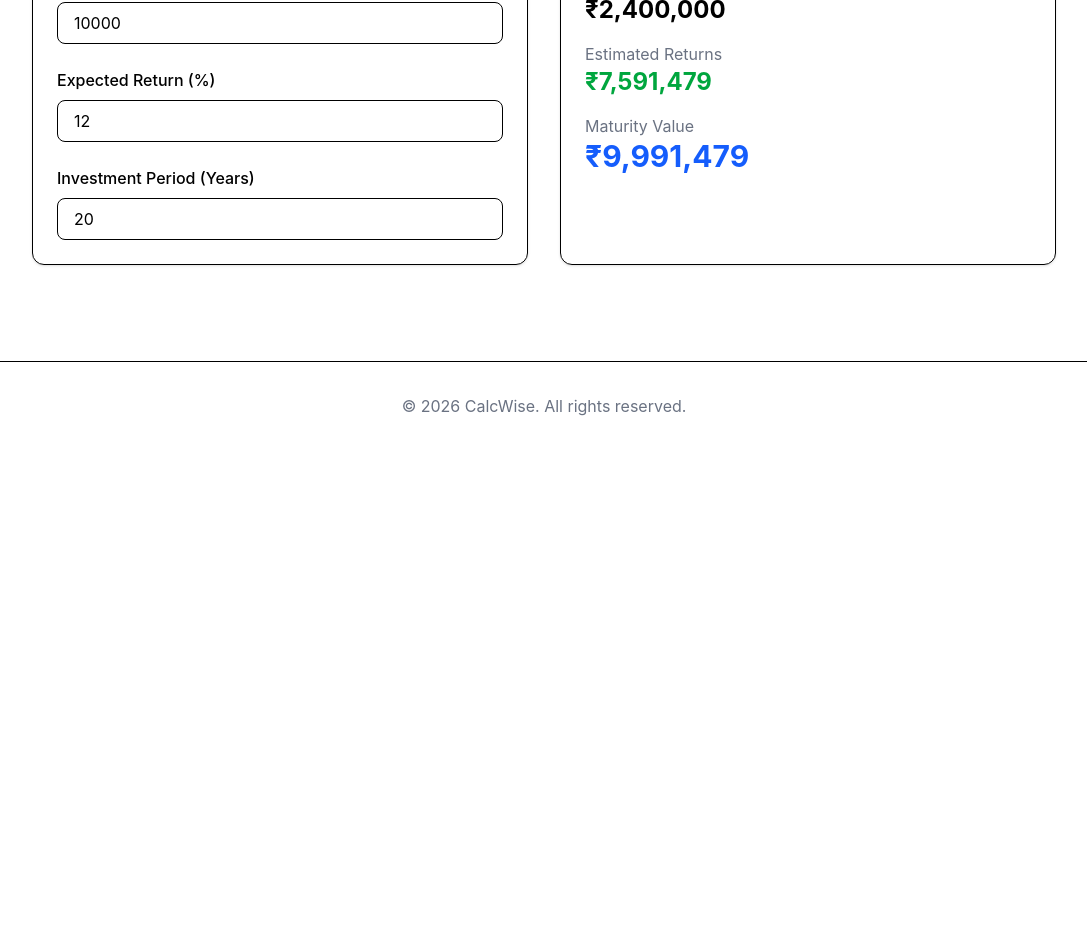
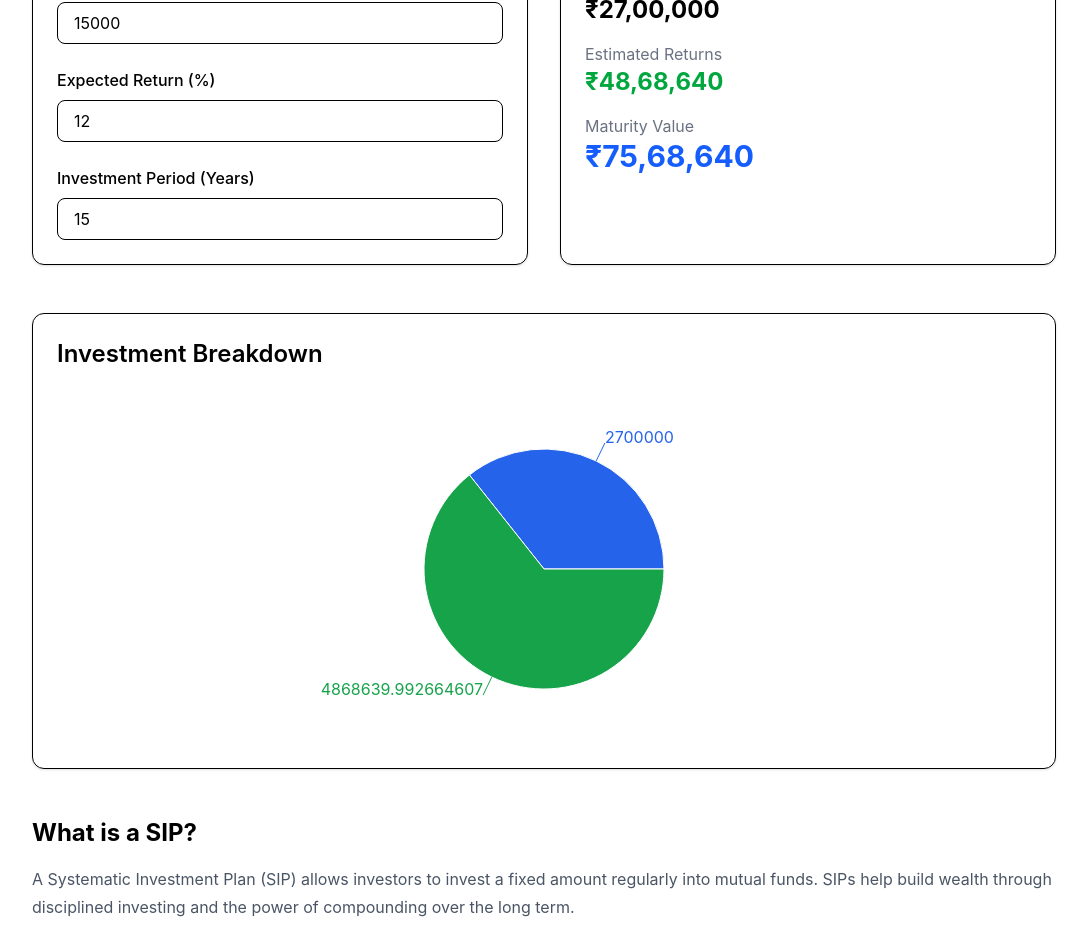
Before and after one commit to santosh450/finance-calculators, a React (Vite) app: page /sip-calculator in a window 1280 px wide. Shown: the part 280-1232 px from the top of the page, without its empty margins (96-1183 px from the left). Before the commit the page ends 800 px from the top, so only its background shows below. Built offline with nearby package versions, Linux system fonts and the light colour scheme.

Commit message:
Pie charts setup

```diff
--- /dev/null
+++ b/src/components/SipPieChart.tsx
@@ -0,0 +1,38 @@
+import { PieChart, Pie, Cell, Tooltip, ResponsiveContainer } from "recharts";
+
+interface Props {
+  investedAmount: number;
+  estimatedReturns: number;
+}
+
+export default function SipPieChart({
+  investedAmount,
+  estimatedReturns,
+}: Props) {
+  const data = [
+    {
+      name: "Invested Amount",
+      value: investedAmount,
+    },
+    {
+      name: "Returns",
+      value: estimatedReturns,
+    },
+  ];
+
+  const COLORS = ["#2563eb", "#16a34a"];
+
+  return (
+    <ResponsiveContainer width="100%" height={350}>
+      <PieChart>
+        <Pie data={data} dataKey="value" outerRadius={120} label>
+          {data.map((_, index) => (
+            <Cell key={index} fill={COLORS[index]} />
+          ))}
+        </Pie>
+
+        <Tooltip />
+      </PieChart>
+    </ResponsiveContainer>
+  );
+}
--- a/src/pages/SipCalculatorPage.tsx
+++ b/src/pages/SipCalculatorPage.tsx
@@ -1,10 +1,12 @@
 import { useState } from "react";
 import { calculateSip } from "../calculators/sip";
+import SipPieChart from "../components/SipPieChart";
+import { formatCurrency } from "../utils/formatCurrency";
 
 export default function SipCalculatorPage() {
-  const [amount, setAmount] = useState(10000);
+  const [amount, setAmount] = useState(15000);
   const [rate, setRate] = useState(12);
-  const [years, setYears] = useState(20);
+  const [years, setYears] = useState(15);
 
   const result = calculateSip(amount, rate, years);
 
@@ -68,7 +70,7 @@ export default function SipCalculatorPage() {
               <p className="text-gray-500">Invested Amount</p>
 
               <p className="text-2xl font-bold">
-                ₹{Math.round(result.investedAmount).toLocaleString()}
+                {formatCurrency(result.investedAmount)}
               </p>
             </div>
 
@@ -76,7 +78,7 @@ export default function SipCalculatorPage() {
               <p className="text-gray-500">Estimated Returns</p>
 
               <p className="text-2xl font-bold text-green-600">
-                ₹{Math.round(result.estimatedReturns).toLocaleString()}
+                {formatCurrency(result.estimatedReturns)}
               </p>
             </div>
 
@@ -84,12 +86,31 @@ export default function SipCalculatorPage() {
               <p className="text-gray-500">Maturity Value</p>
 
               <p className="text-3xl font-bold text-blue-600">
-                ₹{Math.round(result.maturityValue).toLocaleString()}
+                {formatCurrency(result.maturityValue)}
               </p>
             </div>
           </div>
         </div>
       </div>
+
+      <div className="mt-12 border rounded-xl p-6 shadow-sm">
+        <h2 className="text-2xl font-semibold mb-6">Investment Breakdown</h2>
+
+        <SipPieChart
+          investedAmount={result.investedAmount}
+          estimatedReturns={result.estimatedReturns}
+        />
+      </div>
+
+      <section className="mt-12">
+        <h2 className="text-2xl font-bold mb-4">What is a SIP?</h2>
+
+        <p className="text-gray-600 leading-7">
+          A Systematic Investment Plan (SIP) allows investors to invest a fixed
+          amount regularly into mutual funds. SIPs help build wealth through
+          disciplined investing and the power of compounding over the long term.
+        </p>
+      </section>
     </div>
   );
 }
--- /dev/null
+++ b/src/utils/formatCurrency.ts
@@ -0,0 +1,12 @@
+export function formatCurrency(
+  value: number
+) {
+  return new Intl.NumberFormat(
+    "en-IN",
+    {
+      style: "currency",
+      currency: "INR",
+      maximumFractionDigits: 0,
+    }
+  ).format(value);
+}
```
